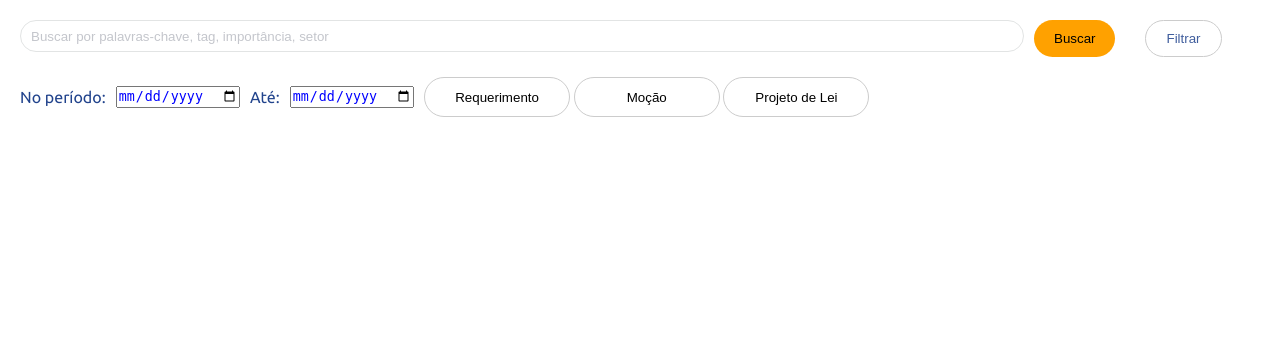
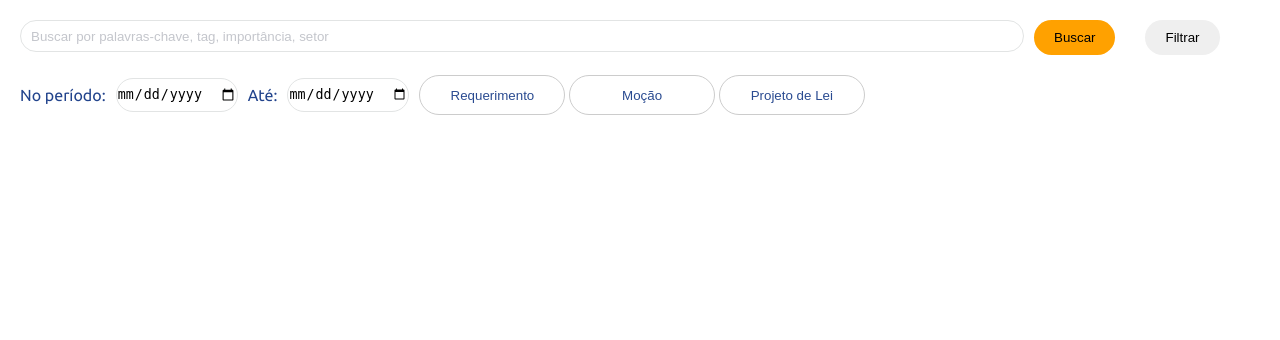
Before and after one commit to nicolygz/the-devs-department, a Flask app: page /filtro in a window 1280 px wide. Shown: the part 80-420 px from the top of the page. Run offline with Flask 3, Linux system fonts and the light colour scheme.

Commit message:
Mudei <div> pra <article>, coloquei para manter o botão precionado, mudei a maior parte dos valores px para rem, alterei o  css do input date

```diff
--- a/flask-project/static/filtro.css
+++ b/flask-project/static/filtro.css
@@ -1,17 +1,17 @@
 .filtro {
     display: flex;
     flex-wrap: wrap;
-    gap: 10px;
-    padding: 20px;
+    gap: 0.625rem;
+    padding: 1.25rem;
   }
 
   .filtro-digito {
-    border-radius: 20px;
+    border-radius: 1.25rem;
     border: 1px solid #e2e4e4;
     color: #000000;
     width: 80%;
-    height: 30px;
-    padding-left: 10px;
+    height: 1.875rem;
+    padding-left: 0.625rem;
   }
 
 ::placeholder {
@@ -21,17 +21,14 @@
   .filtro-bf {
         display: flex;
         flex-wrap: wrap;
-        gap: 30px;
+        gap: 1.875rem;
   }
 
-  input[type="date"] {
-    color: blue
-  }
 
-  .btn-buscar, .btn-filtrar, .btn-tipo, .btn-mocao {
-    padding: 10px 20px;
+  .btn-buscar, .btn-filtrar, .btn-tipo {
+    padding: 0.625rem 1.25rem;
     border: none;
-    border-radius: 100px;
+    border-radius: 6.25rem;
     cursor: pointer;
   }
 
@@ -40,30 +37,34 @@
     color: #000000;
   }
 
-  .btn-filtrar {
-    background-color: #ffffff;
-    color: #405e9d;
-    border: 1px solid #ccc;
-  }
 
   .btn-tipo {
     background-color: white;
+    color: #2a4b91;
     border: 1px solid #ccc;
-    width: 146px;
-    height: 40px;
+    width: 9.125rem;
+    height: 2.5rem;
     text-align: center;
 
   }
 
   .btn-tipo:hover, .ativo {
     background-color: #2a4b91;
+    color: white;
   }
 
   .filtro-data {
     display: flex;
     align-items: center;
-    gap: 10px;
+    gap: 0.625rem;
     color: #21438c
+  }
+
+  #data-inicio, #data-fim {
+    border: 1px solid #e2e4e4;
+    border-radius: 6.25rem;
+    height: 2rem;
+    width: 7.5rem;
   }
 
 .break {
--- a/flask-project/static/js/filtro.js
+++ b/flask-project/static/js/filtro.js
@@ -1,15 +1,10 @@
 let buttons = document.querySelectorAll(".btn-tipo");
 
-document.addEventListener("click", function(evt){
+document.addEventListener("click", function(evt) {
 
-  if(evt.target.classList.contains("btn-tipo")){
+  if (evt.target.classList.contains("btn-tipo")) {
 
-
-    buttons.forEach(function(button){
-      button.classList.remove("ativo");
-    });
-
-    evt.target.classList.add("ativo");
+    evt.target.classList.toggle("ativo");
 
   }
 });
--- a/flask-project/templates/filtro.html
+++ b/flask-project/templates/filtro.html
@@ -3,31 +3,30 @@
 {% block title %}Filtro{% endblock %}
 
 {% block extra_css %}
-<link rel="stylesheet" href="../static/filtro.css">
 <link rel="stylesheet" href="{{ url_for('static', filename='filtro.css') }}">
 {% endblock %}
 
 {% block content %}
 
-    <div class="filtro">
+    <article class="filtro">
         <input class="filtro-digito" type="text" placeholder="Buscar por palavras-chave, tag, importância, setor">
-        <div class="filtro-bf">
+        <article class="filtro-bf">
             <button class="btn-buscar">Buscar</button>
             <button class="btn-filtrar">Filtrar</button>
-        </div>
-        <div class="break"></div>
-        <div class="filtro-data">
+        </article>
+        <article class="break"></article>
+        <article class="filtro-data">
             <label for="data-inicio">No período:</label>
             <input type="date" id="data-inicio">
             <label for="data-fim">Até:</label>
             <input type="date" id="data-fim">
-        </div>
+        </article>
 
-        <div class="filtro-tipo">
+        <article class="filtro-tipo">
             <button class="btn-tipo">Requerimento</button>
             <button class="btn-tipo">Moção</button>
             <button class="btn-tipo">Projeto de Lei</button>
-        </div>
-    </div>
+        </article>
+    </article>
     <script src="{{ url_for('static', filename='js/filtro.js') }}"></script>
 {% endblock %}
```
